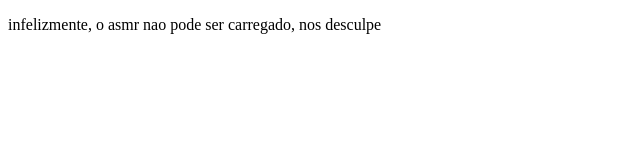
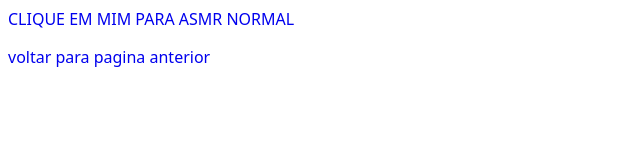
Before and after one commit to Menelaiar/adrienaasmrs, a plain HTML site: page asmrsigmas.html in a window 1280 px wide. Shown: the whole page, without its empty margins (0-640 px from the left). Drawn offline with Linux system fonts and the light colour scheme.

Commit message:
Update asmrsigmas.html

```diff
--- a/asmrsigmas.html
+++ b/asmrsigmas.html
@@ -4,9 +4,14 @@
     <meta charset="UTF-8">
     <meta name="viewport" content="width=device-width, initial-scale=1.0">
     <title>Adriena Asmr</title>
+    <link rel="stylesheet" href="style.css">
 </head>
 <body>
 
 </body>
 </html>
-<p>infelizmente, o asmr nao pode ser carregado, nos desculpe</p>
+
+<a href="https://www.youtube.com/watch?v=ns12alU4WVQ">CLIQUE EM MIM PARA ASMR NORMAL</a>
+
+
+<p><a href="index.html">voltar para pagina anterior</a></p>
```
